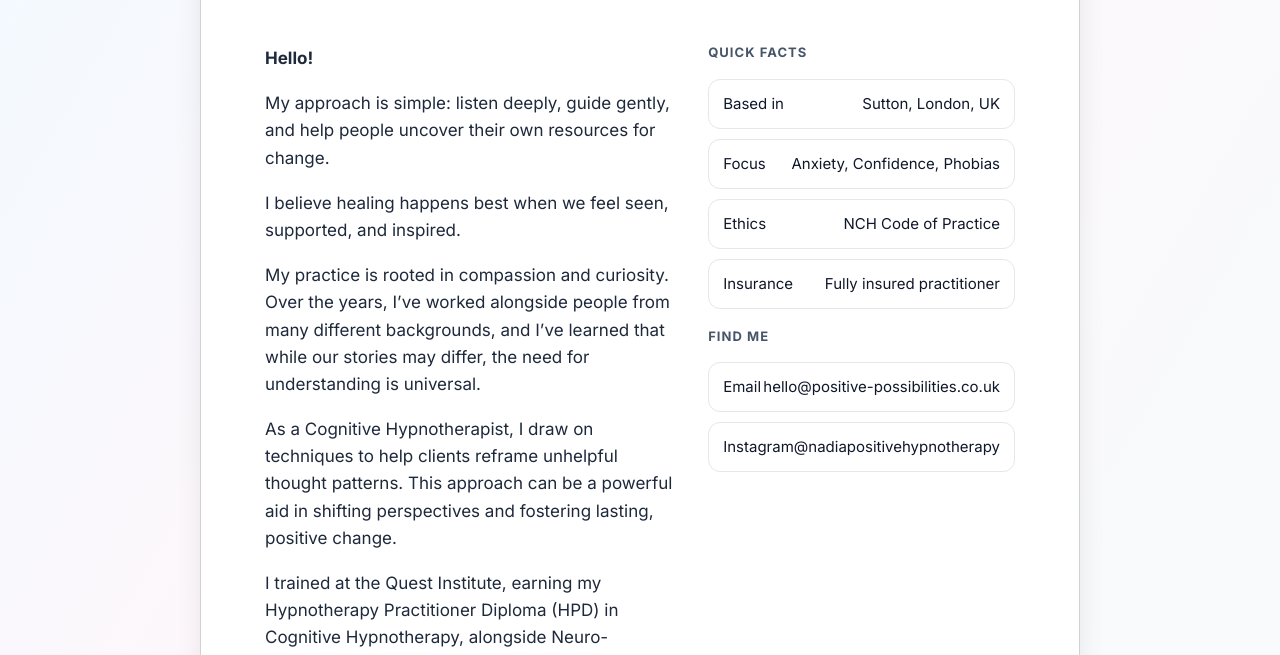
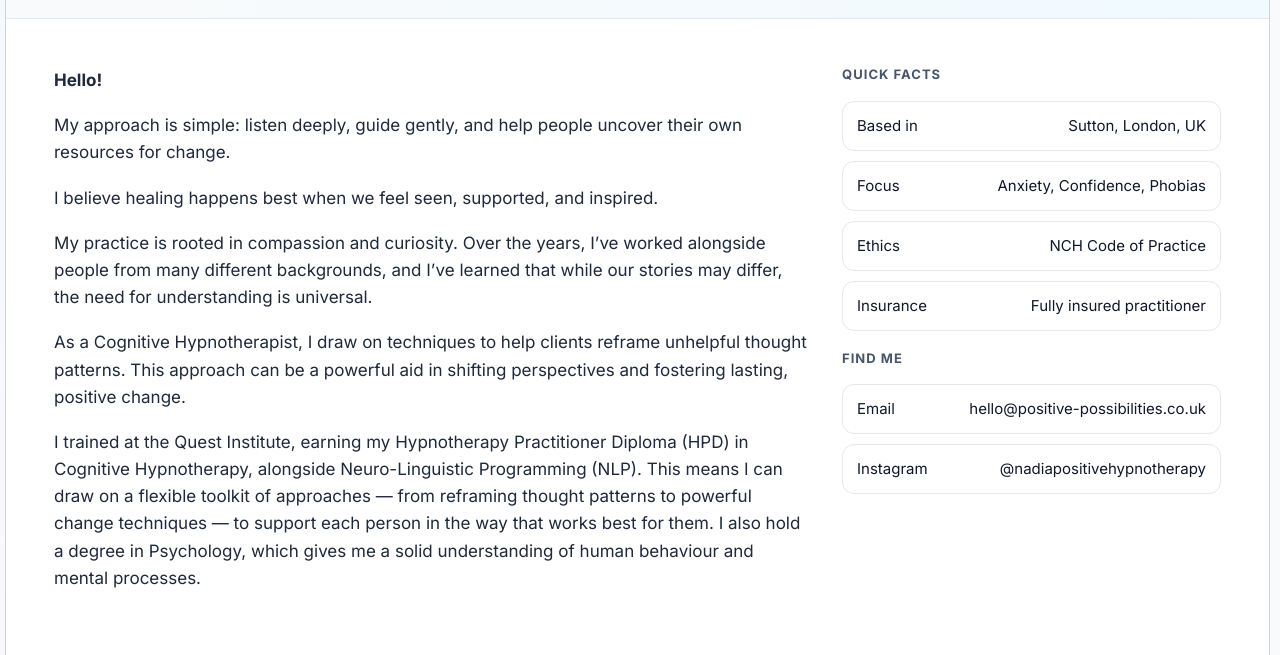
Before and after one commit to TigerLily77/positive-possibilities, a plain HTML site: page about.html in a window 1280 px wide. Shown: the part 287-942 px from the top of the page. Drawn offline with nearby package versions, Linux system fonts and the light colour scheme.

Commit message:
final changes to about style

```diff
--- a/about.html
+++ b/about.html
@@ -25,11 +25,10 @@
       color: var(--text);
       line-height: 1.6;
     }
-  .wrap {
-  min-height: 100svh;
-  display: grid;
-  place-items: center;
-  padding: 18px; /* lighter padding so card has room */
+.wrap {
+  padding: 40px 10px 40px 5px; /* top, right, bottom, left */
+}
+
 }
 
    .card {
```
